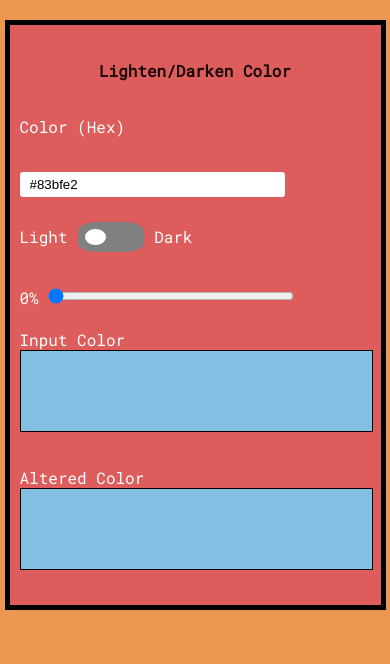
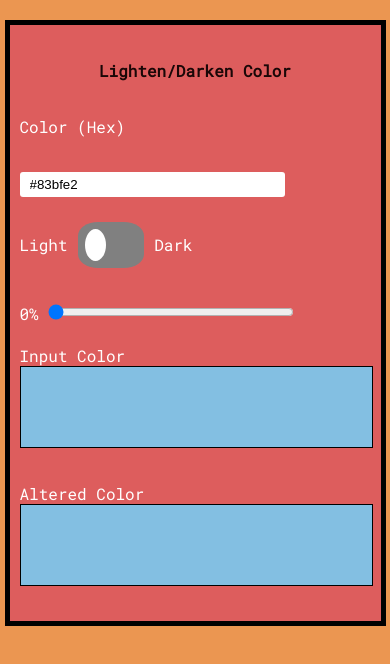
Before and after one commit to maurobusso/color-change-tool, a plain HTML site: page index.html in a window 390 px wide. Drawn offline with Linux system fonts and the light colour scheme.

Commit message:
mobile changes

```diff
--- a/style.css
+++ b/style.css
@@ -7,7 +7,6 @@ body {
     font-family: 'roboto mono', sand-serif;
     background-color: rgb(235, 150, 81);
     color: white;
-    justify-content: center;
 }
 
 #container {
@@ -17,6 +16,7 @@ body {
     height: 50%;
     width: 30%;
     background-color: rgb(221, 93, 93) ;
+    justify-content: center;
 }
 
 #title {
@@ -63,7 +63,7 @@ input[type="text"] {
 }
 
 .toggle-btn {
-    height: 10%;
+    height: 15%;
     width: 15%;
     background-color: gray;
     border-radius: 30%;
@@ -73,7 +73,7 @@ input[type="text"] {
 
 .inner-circle {
     width: 40%;
-    height: 1rem;
+    height: 2rem;
     border-radius: 50%;
     background-color: white;
     transition: all 250ms;
@@ -88,7 +88,7 @@ input[type="text"] {
     opacity: 0.25;
 }
 
-@media only screen and (max-width: 400px ) {
+@media only screen and (max-width: 500px ) {
     #container{
         width: 90%;
         height: 90%;
```
